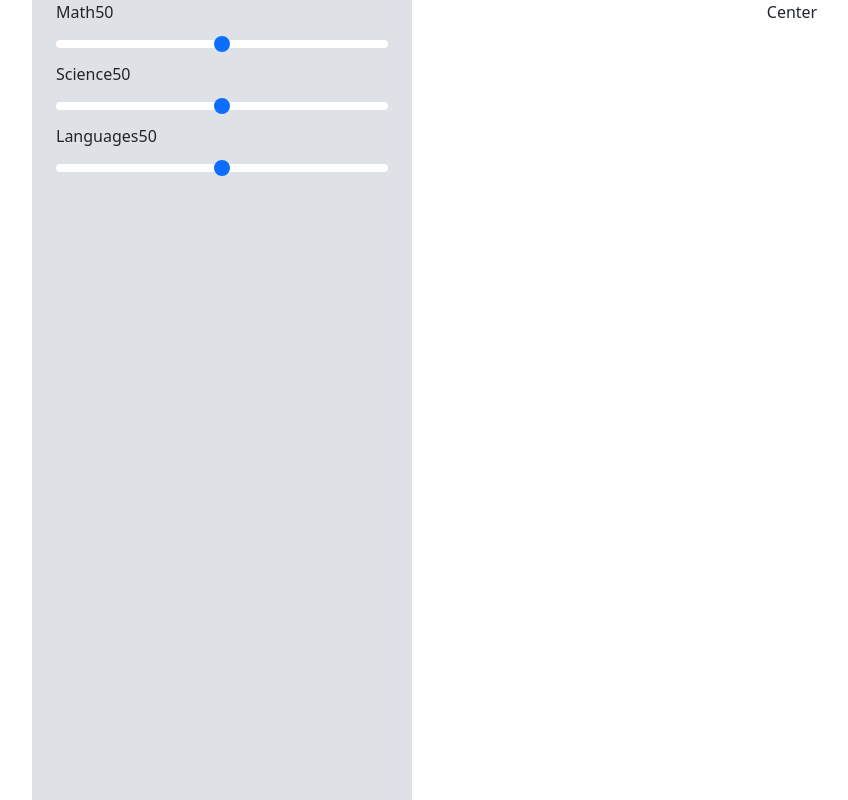
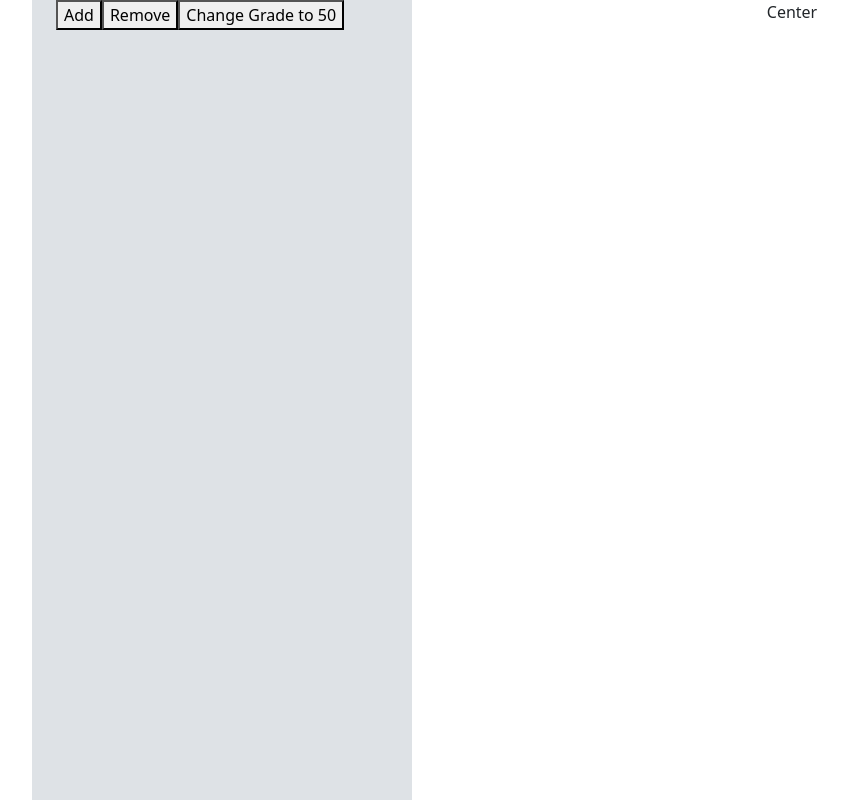
Before and after one commit to anthonyaboukhalil/gpa-calculator, a React (Create React App) app: page / in a window 1280 px wide. Shown: the whole page, without its empty margins (38-886 px from the left). Built offline with nearby package versions, Linux system fonts and the light colour scheme.

Commit message:
Added redux logic

```diff
--- a/src/App.js
+++ b/src/App.js
@@ -1,6 +1,7 @@
 import React from "react";
 import { Container } from "react-bootstrap";
-import { Slider } from "./Slider.js";
+import { Slider } from "./components/Slider.js";
+import { useSelector } from "react-redux";
 function App() {
   return (
     <div className="container">
@@ -9,14 +10,6 @@ function App() {
           <div className="container d-flex flex-column   ">
             <div>
               <Slider label="Math" />
-            </div>
-            <div>
-              {" "}
-              <Slider label="Science" />
-            </div>
-            <div>
-              {" "}
-              <Slider label="Languages" />
             </div>
           </div>
         </div>
--- a/src/Slider.js
+++ /dev/null
@@ -1,27 +0,0 @@
-import React, { useState } from "react";
-
-export const Slider = ({ label }) => {
-  const [value, setValue] = useState(50);
-  const handleChange = (e) => {
-    setValue(e.target.value);
-    console.log(value);
-  };
-  return (
-    <div>
-      <label htmlFor="customRange1" className="form-label">
-        {label}
-        {value}
-      </label>
-      <input
-        value={value}
-        onChange={handleChange}
-        type="range"
-        className="form-range"
-        min="0"
-        max="100"
-        step="0.5"
-        id="customRange1"
-      />
-    </div>
-  );
-};
--- /dev/null
+++ b/src/components/Slider.js
@@ -0,0 +1,40 @@
+import React from "react";
+import { useSelector, useDispatch } from "react-redux";
+import {
+  addSubject,
+  deleteSubject,
+  changeGrade,
+} from "../features/subjectsSlice";
+
+export const Slider = ({ label, grade = 0 }) => {
+  const subjects = useSelector((state) => state.subjects.subjects);
+  const dispatch = useDispatch();
+  // dispatch(deleteSubject({ name: "math", grade: 80 }));
+
+  const handleClick = () => {
+    dispatch(addSubject({ name: "math", grade: 80 }));
+    dispatch(addSubject({ name: "sciences", grade: 90 }));
+    console.log(subjects);
+  };
+
+  return (
+    <div>
+      <button onClick={handleClick}>Add</button>
+      <button
+        onClick={() => {
+          dispatch(deleteSubject({ name: "math", grade: 80 }));
+          console.log(subjects);
+        }}
+      >
+        Remove
+      </button>
+      <button
+        onClick={() => {
+          dispatch(changeGrade({ name: "math", grade: 50 }));
+        }}
+      >
+        Change Grade to 50
+      </button>
+    </div>
+  );
+};
--- /dev/null
+++ b/src/features/store.js
@@ -0,0 +1,7 @@
+import { configureStore } from "@reduxjs/toolkit";
+import subjectsReducer from "./subjectsSlice";
+export default configureStore({
+  reducer: {
+    subjects: subjectsReducer,
+  },
+});
--- /dev/null
+++ b/src/features/subjectsSlice.js
@@ -0,0 +1,35 @@
+import { createSlice } from "@reduxjs/toolkit";
+
+export const subjectsSlice = createSlice({
+  name: "subjects",
+  initialState: {
+    subjects: [],
+  },
+  reducers: {
+    //Add a new subject with a corresponding grade
+    addSubject: (state, action) => {
+      //if the subject is already in the array don't add it again, else add it to array
+      const entry = state.subjects.find(
+        (subject) => subject.name === action.payload.name
+      );
+      entry ? console.log("No can do") : state.subjects.push(action.payload);
+    },
+    deleteSubject: (state, action) => {
+      //return a new array that doesn't contain the subject name that we want to delete
+      state.subjects = state.subjects.filter(
+        (subject) => subject.name !== action.payload.name
+      );
+    },
+    changeGrade: (state, action) => {
+      // find the subject that we want and change the grade to the action input grade
+      const entry = state.subjects.find(
+        (subject) => subject.name === action.payload.name
+      );
+      entry.grade = action.payload.grade;
+    },
+  },
+});
+
+// Action creators are generated for each case reducer function
+export const { addSubject, deleteSubject, changeGrade } = subjectsSlice.actions;
+export default subjectsSlice.reducer;
--- a/src/index.js
+++ b/src/index.js
@@ -2,9 +2,13 @@ import React from "react";
 import ReactDOM from "react-dom/client";
 import "./assets/css/index.css";
 import App from "./App";
+import store from "./features/store";
+import { Provider } from "react-redux";
 const root = ReactDOM.createRoot(document.getElementById("root"));
 root.render(
   <React.StrictMode>
-    <App />
+    <Provider store={store}>
+      <App />
+    </Provider>
   </React.StrictMode>
 );
```
Also changed, not shown: 1 other file (tests, documents, lock files or other folders).
